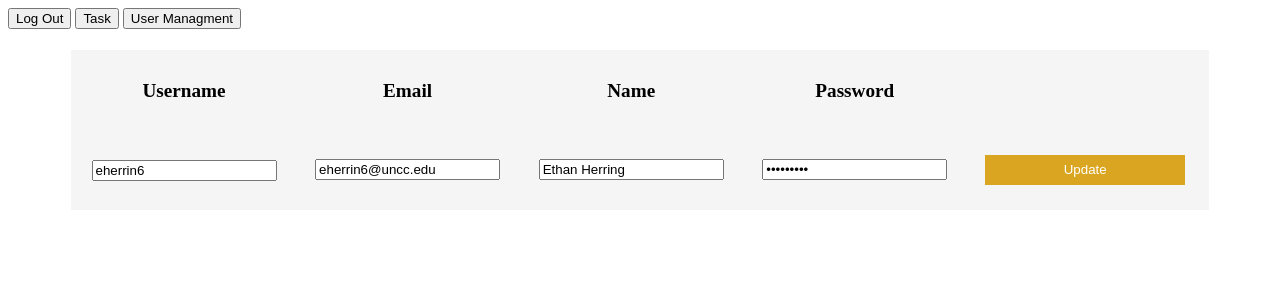
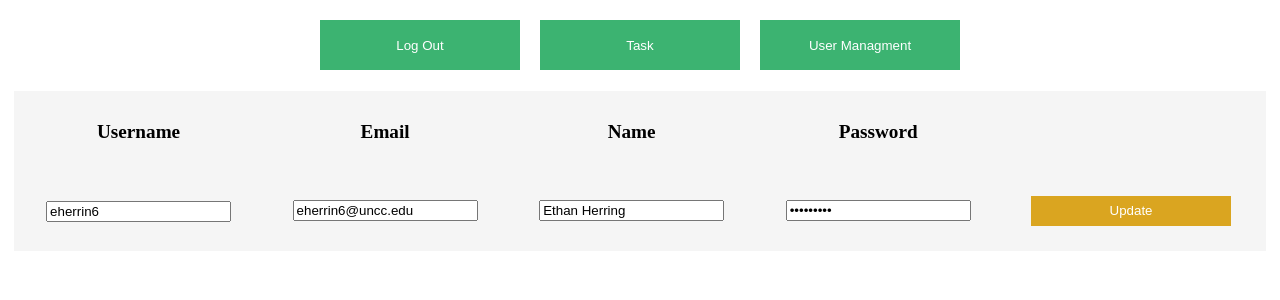
Before and after one commit to ethanh2003/Task-Tracker, a Flask app: template templates/ViewUsers.html in a window 1280 px wide. Shown: the top 300 px of the page. Run offline with Flask 2, Linux system fonts and the light colour scheme; the template is opened without the code that fills it: values that come from a table or form of the project are taken from there, others are empty; data comes from the database, SQL or seed files in the repository; both versions use the stored data as it was after the commit.

Commit message:
Small Changes To Layout

```diff
--- a/static/main.css
+++ b/static/main.css
@@ -52,7 +52,7 @@ a {
 .todo {
     text-align: center;
     background-color: whitesmoke;
-    width: 90%;
+    width: 99%;
     margin-left: auto;
     margin-right: auto;
 }
--- a/templates/ViewUsers.html
+++ b/templates/ViewUsers.html
@@ -7,9 +7,17 @@
     <title>Task Tracker</title>
     <link rel="stylesheet" href="./static/main.css">
 </head>
-<a href="/logout"><button>Log Out</button></a>
-<a href="/task"><button>Task</button></a>
-<a href="/ViewUsers"><button>User Managment</button></a>
+<div class="top-contain">
+    <a href="/logout">
+        <button class="top-bar">Log Out</button>
+    </a>
+    <a href="/task">
+        <button class="top-bar">Task</button>
+    </a>
+    <a href="/ViewUsers">
+        <button class="top-bar">User Managment</button>
+    </a>
+</div>
 <h1 color="red">{{error}}</h1>
 {%if user.access==1%}
 <body>
--- a/templates/register.html
+++ b/templates/register.html
@@ -30,7 +30,7 @@
                 <input type="text" required name="username" value="{{ request.form['username'] }}">
                 <br>
                 <label>Password:</label> <!--Change to Dropdown of users-->
-                <input type="text" required name="password" value="{{ request.form['password'] }}">
+                <input type="password" required name="password" value="{{ request.form['password'] }}">
                 <br>
             </div>
             <button class="submit-button" type="submit">Add</button>
--- a/templates/task.html
+++ b/templates/task.html
@@ -77,7 +77,9 @@
         </table>
     </div>
     {%if user.access==1%}
+    <div class="h">
     <h1>All Task</h1>
+    </div>
     <div id="todo"class="todo">
         <table>
            <thead>
```
Also changed, not shown: instance/database.sqlite.
